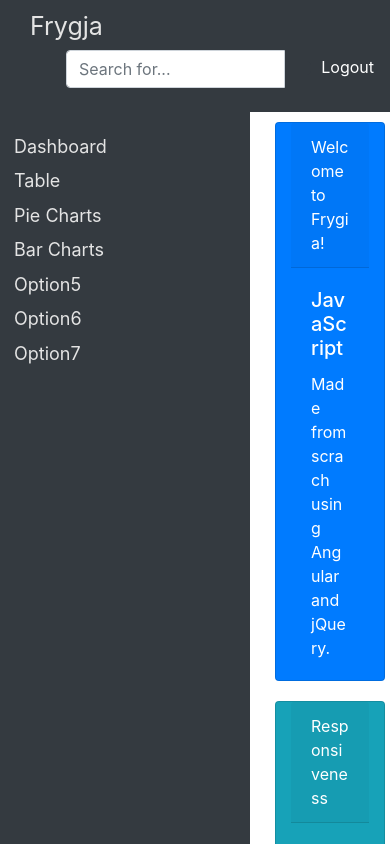
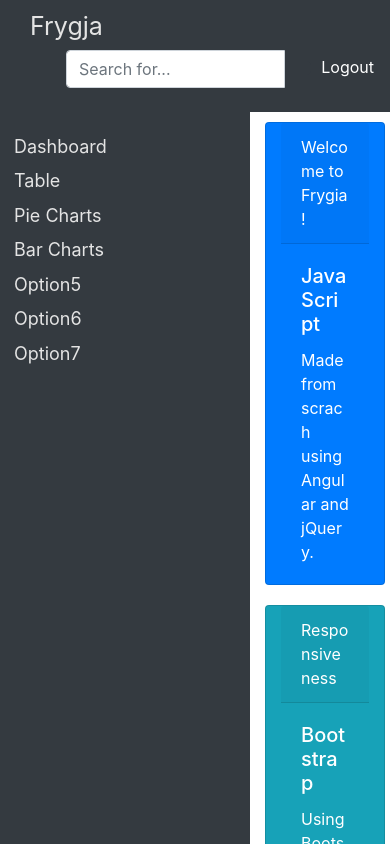
Before and after one commit to simtsit/Frygia-Admin-Template, an Angular app: page / in a window 390 px wide. Both pictures are taken after typing "Sample", "Sample123" into the empty fields and a click on the button "Login". Shown: the top 844 px of the page. Built offline with nearby package versions, Linux system fonts and the light colour scheme.

Commit message:
Fixed the responsiveness.

```diff
--- a/src/app/app.component.css
+++ b/src/app/app.component.css
@@ -1,8 +1,7 @@
-.mainContainer {
-	position: relative;
-	background-color: white !important;
-    margin-left: 250px;
-    /*padding: 30px;*/
+.container {
+    margin-left: 240px;
+    width: auto;
+    max-width: 100%;
 }
 
 .loginCard {
--- a/src/app/app.component.html
+++ b/src/app/app.component.html
@@ -1,8 +1,9 @@
 
 <span *ngIf =" isAuthorised; then loggedin else notloggedin">Authenticating... </span>
 
+
+<!-- If the user is not logged in, display log-in page -->
 <ng-template #notloggedin>
-  <!-- <div class="formContainer"> -->
   	<div class="loginContainer">
 	  	<div class="card loginCard mx-auto mt-5">
 	  	<div class="card-header">Login</div>
@@ -24,12 +25,12 @@
   </div>
 </ng-template>
 
+
+<!-- If the user is logged in, display the app -->
 <ng-template #loggedin>
 		<app-navbar></app-navbar>
 		<app-sidebar></app-sidebar>
 		<div class="container">
-			<div class="mainContainer">
-				<app-dashboard></app-dashboard>
-			</div>
+			<app-dashboard></app-dashboard>
 		</div>
 </ng-template>
```
Also changed, not shown: src/app/dashboard/dashboard.component.html (line endings or trailing spaces).
